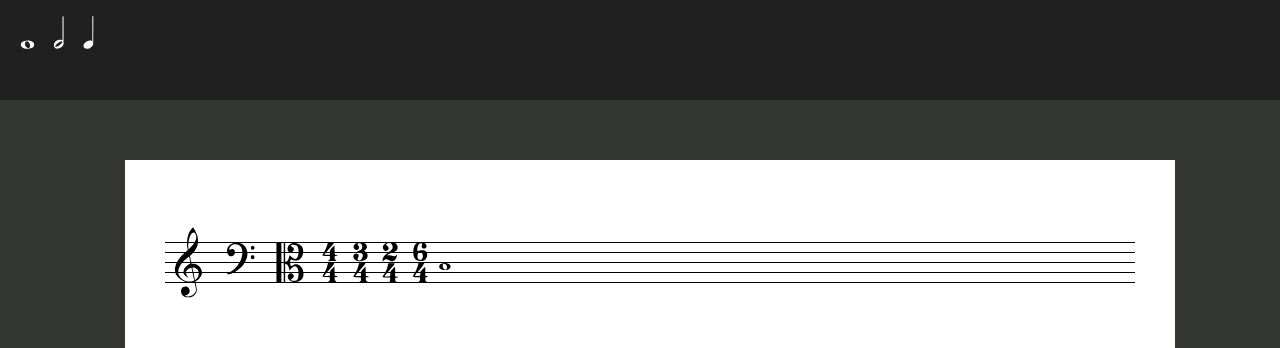
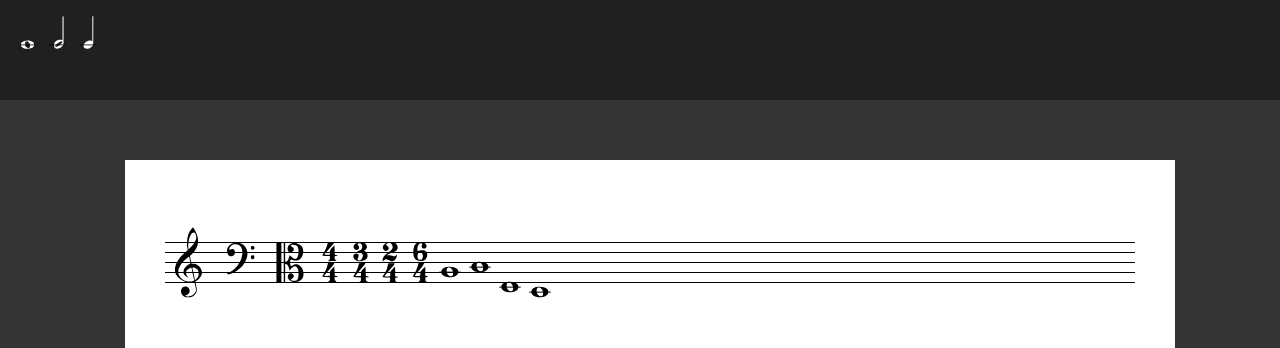
Before and after one commit to Lentilka231/NotySoft, a Next.js app in the folder nextjs-blog/: page / in a window 1280 px wide. Shown: the top 348 px of the page. Built offline with nearby package versions, Linux system fonts and the light colour scheme.

Commit message:
polohovani

```diff
--- a/nextjs-blog/components/SVG.js
+++ b/nextjs-blog/components/SVG.js
@@ -1,5 +1,20 @@
 import styles from "../styles/svg.module.scss"
-export function Note({className,colour="#000000", width,height,type="1"}){
+
+function HelpLines(tone=0){
+    console.log(tone);
+    if (tone>0 && tone<12){
+        return
+    }else {
+        return(
+            <line
+            style={{"stroke":"black","stroke-width":"7"}}
+            x1="30" y1="260"
+            x2="180" y2="260"
+            />
+        )
+    }
+}
+export function Note({className,colour="#000000", width,height,type="1",tone="0"}){
     switch (colour){
         case "orange":
             colour="#f7a800"
@@ -23,13 +38,14 @@ export function Note({className,colour="#000000", width,height,type="1"}){
     return(
         <svg
         className={styles[className]}
-
+        style={{"top":27-(5*tone)+"px"}}
         height={height}
         width={width}
         viewBox="0 0 210 297">
             <path
             style={{"fill":colour}}
             d={d}/>
+            <HelpLines tone={tone}/>
         </svg>
     )
 }
--- a/nextjs-blog/components/Stave.js
+++ b/nextjs-blog/components/Stave.js
@@ -18,7 +18,7 @@ function Signs({rowData}){
                 {rowData.map((sign) =>{
                     switch (sign["sign"]){
                         case "note":
-                            return <Note type={sign["type"]} width="20px" className="note"/>
+                            return <Note type={sign["type"]} width="30px" tone={sign["tone"]} className="note"/>
                         case "clef":
                             return <Clef type={sign["type"]} width="50px" className="clef" />
                         case "time":
--- a/nextjs-blog/public/composure.json
+++ b/nextjs-blog/public/composure.json
@@ -30,7 +30,24 @@
         },
         {
             "sign":"note",
-            "type":"whole"
+            "type":"whole",
+            "tone":4
+        },
+        {
+            "sign":"note",
+            "type":"whole",
+            "tone":5
+
+        },
+        {
+            "sign":"note",
+            "type":"whole",
+            "tone":1
+        },
+        {
+            "sign":"note",
+            "type":"whole",
+            "tone":0
         }
     ]
 ]
--- a/nextjs-blog/styles/svg.module.scss
+++ b/nextjs-blog/styles/svg.module.scss
@@ -23,3 +23,7 @@ $darkGrey2:#333533;
     position: relative;
     top:13px;
 }
+.note{
+    position:relative;
+    top:2px;
+}
```
Also changed, not shown: nextjs-blog/styles/navbar.module.scss (renamed from nextjs-blog/styles/Navbar.module.scss), nextjs-blog/styles/whitepage.module.scss (renamed from nextjs-blog/styles/WhitePage.module.scss).
